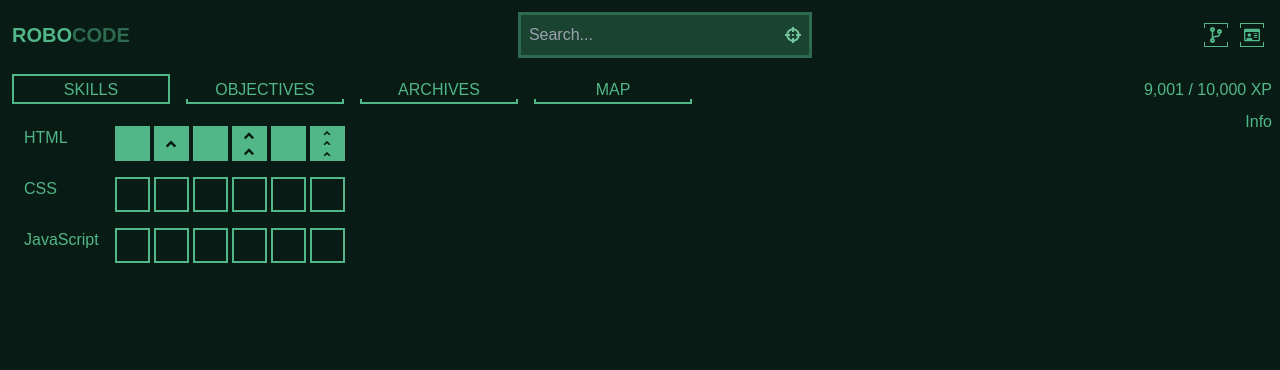
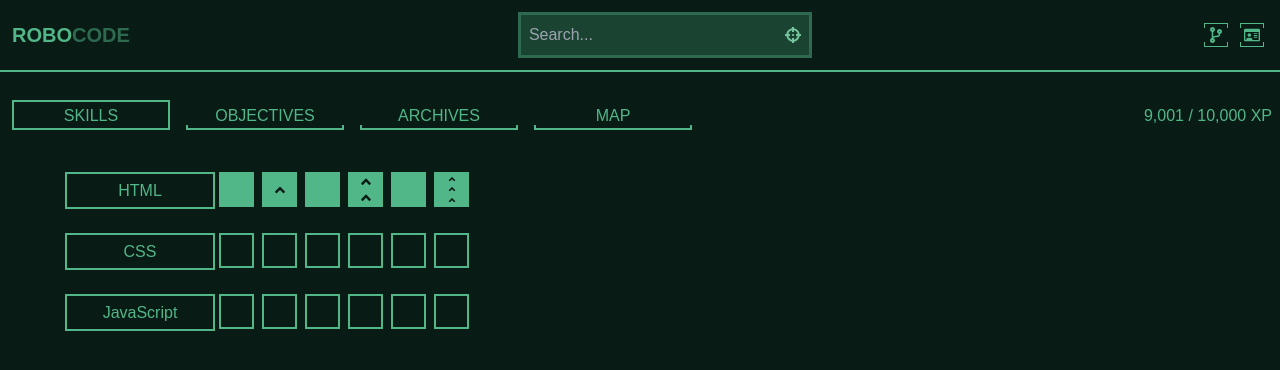
Before and after one commit to Dimterion/MERN-stack, a React (Vite) app in the folder client/: page /about in a window 1280 px wide. Shown: the top 370 px of the page. Built offline with nearby package versions, Linux system fonts and the light colour scheme; no server answers; a web font is replaced by a local one.

Commit message:
about page styling & content adjustments

```diff
--- a/client/src/index.css
+++ b/client/src/index.css
@@ -361,3 +361,20 @@ body {
   color: var(--primary);
   border: 2px solid var(--secondary);
 }
+
+.about-skill {
+  border: 2px solid transparent;
+  padding: 10px;
+  cursor: pointer;
+}
+
+.about-skill:hover {
+  border: 2px solid var(--secondary);
+}
+
+.about-skillName {
+  border: 2px solid var(--secondary);
+  width: 150px;
+  text-align: center;
+  padding: 5px 10px 4px;
+}
--- a/client/src/pages/About.jsx
+++ b/client/src/pages/About.jsx
@@ -4,11 +4,13 @@ import Header from "../components/Header";
 
 export default function About() {
   const [tab, setTab] = useState("skills");
+  const [skill, setSkill] = useState("");
 
   return (
     <>
       <Header />
-      <nav className="flex items-center justify-between flex-wrap px-2">
+      <div className="signIn-section">
+        <nav className="flex items-center justify-between flex-wrap px-2 my-6">
           <ul className="about-ul uppercase flex gap-2 flex-wrap">
             <li
               className={tab === "skills" ? "about-ulLiActive" : ""}
@@ -39,11 +41,14 @@ export default function About() {
         </nav>
         <section>
           {tab === "skills" && (
-          <article className="flex flex-row flex-wrap justify-between mx-2">
+            <article className="flex flex-row flex-wrap justify-around">
               <div>
-              <div className="flex gap-4 m-4 flex-wrap justify-between">
-                <div>HTML</div>
-                <div className="flex gap-1">
+                <div
+                  onClick={() => setSkill("html")}
+                  className="about-skill flex gap-1 flex-wrap justify-between"
+                >
+                  <div className="about-skillName">HTML</div>
+                  <div className="flex gap-2">
                     <div className="about-cubeActive"></div>
                     <div className="about-cubeActive flex flex-col items-center justify-center">
                       <FaAngleUp />
@@ -61,9 +66,12 @@ export default function About() {
                     </div>
                   </div>
                 </div>
-              <div className="flex gap-4 m-4 flex-wrap justify-between">
-                <div>CSS</div>
-                <div className="flex gap-1">
+                <div
+                  onClick={() => setSkill("css")}
+                  className="about-skill flex gap-1 flex-wrap justify-between"
+                >
+                  <div className="about-skillName">CSS</div>
+                  <div className="flex gap-2">
                     <div className="about-cube"></div>
                     <div className="about-cube"></div>
                     <div className="about-cube"></div>
@@ -72,9 +80,12 @@ export default function About() {
                     <div className="about-cube"></div>
                   </div>
                 </div>
-              <div className="flex gap-4 m-4 flex-wrap justify-between">
-                <div>JavaScript</div>
-                <div className="flex gap-1">
+                <div
+                  onClick={() => setSkill("javaScript")}
+                  className="about-skill flex gap-1 flex-wrap justify-between"
+                >
+                  <div className="about-skillName">JavaScript</div>
+                  <div className="flex gap-2">
                     <div className="about-cube"></div>
                     <div className="about-cube"></div>
                     <div className="about-cube"></div>
@@ -84,13 +95,58 @@ export default function About() {
                   </div>
                 </div>
               </div>
-            <div>Info</div>
+              <>
+                {skill === "html" && (
+                  <div className="w-2/4">
+                    <div className="flex flex-wrap gap-2 my-2 items-center">
+                      <div className="about-cubeActive flex flex-col items-center">
+                        <FaAngleUp />
+                      </div>
+                      <div className="w-80">
+                        <h2 className="font-bold text-lg">Aspiring coder:</h2>
+                        <p>
+                          Can make a Hello world page.
+                        </p>
+                      </div>
+                    </div>
+                    <div className="flex flex-wrap gap-2 my-2 items-center">
+                      <div className="about-cubeActive flex flex-col items-center">
+                        <FaAngleUp />
+                        <FaAngleUp />
+                      </div>
+                      <div className="w-80">
+                        <h2 className="font-bold text-lg">Seasoned programmer:</h2>
+                        <p>
+                          Knows how to link CSS stylesheet.
+                        </p>
+                      </div>
+                    </div>
+                    <div className="flex flex-wrap gap-2 my-2 items-center">
+                      <div className="about-cubeActive flex flex-col items-center">
+                        <FaAngleUp />
+                        <FaAngleUp />
+                        <FaAngleUp />
+                      </div>
+                      <div className="w-80">
+                        <h2 className="font-bold text-lg">10x dev:</h2>
+                        <p>
+                          Easily enters a debate on whether HTML is a programming language and can support any of the arguing parties.
+                        </p>
+                      </div>
+                    </div>
+                  </div>
+                )}
+                {skill === "css" && <div className="w-2/4">CSS</div>}
+                {skill === "javaScript" && <div className="w-2/4">JavaScript</div>}
+                {skill === "" && <div className="w-2/4"></div>}
+              </>
             </article>
           )}
           {tab === "objectives" && <>objectives</>}
           {tab === "archives" && <>archives</>}
           {tab === "map" && <>map</>}
         </section>
+      </div>
     </>
   );
 }
```
Lines whose indentation alone changed are shown as unchanged.
